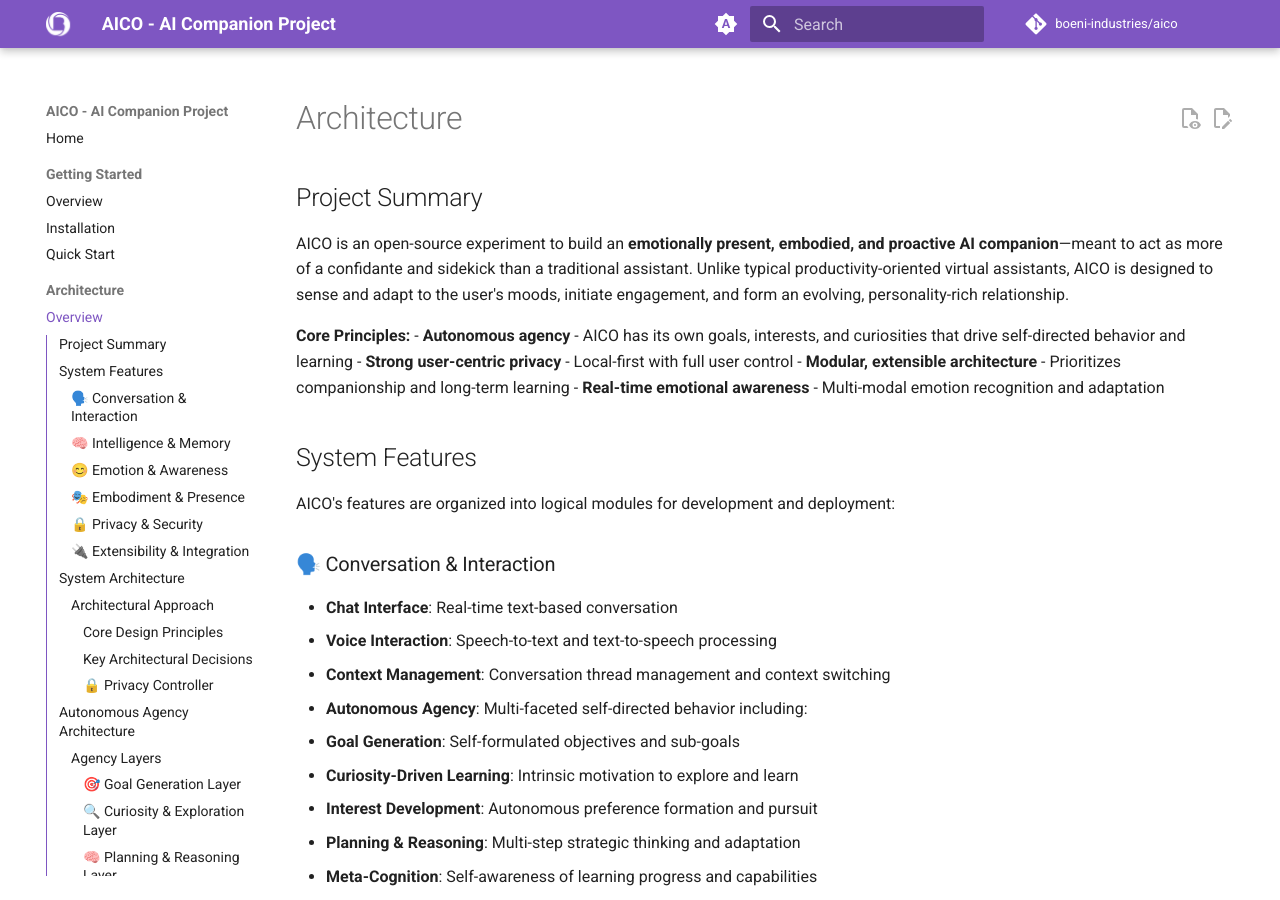
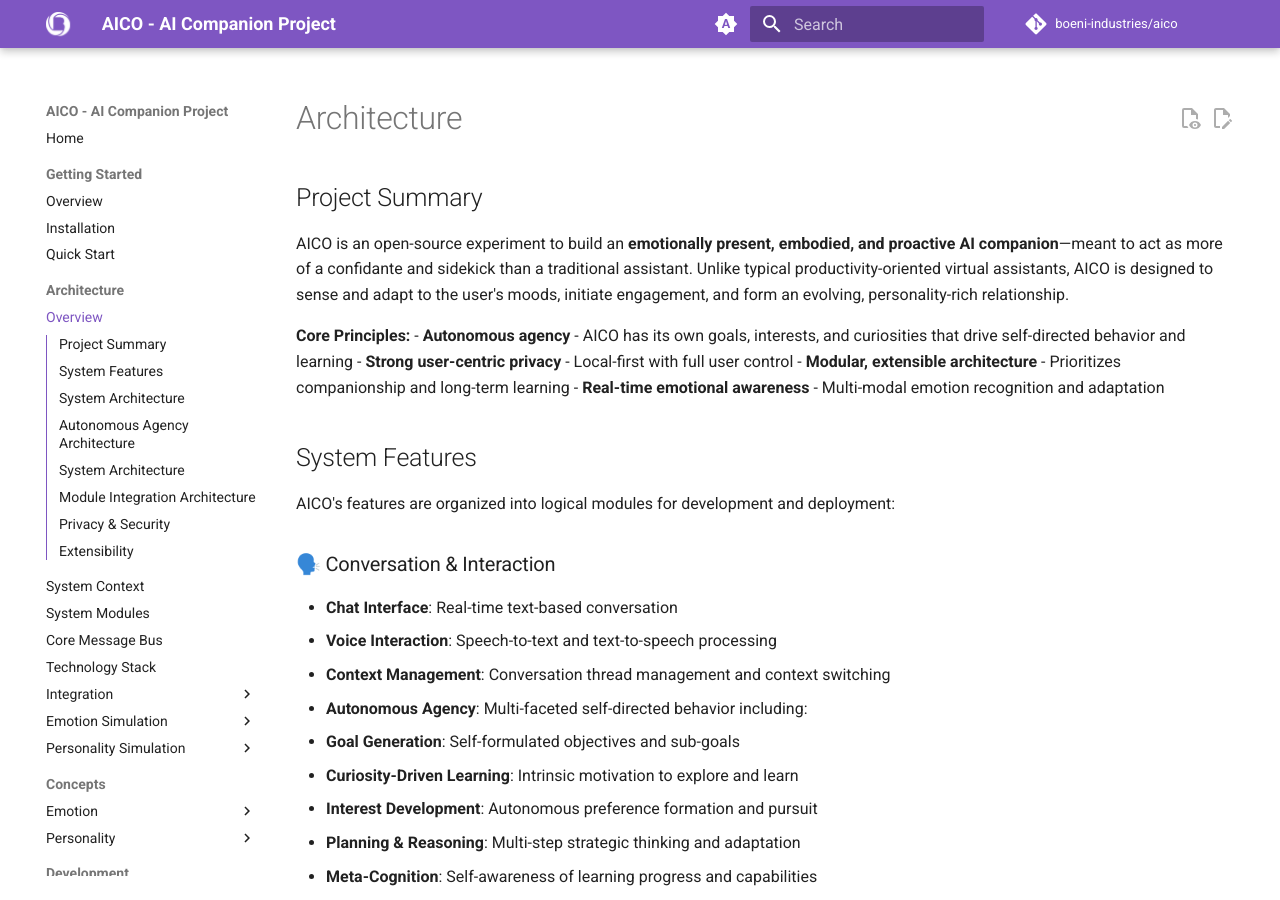
Before and after one commit to boeni-industries/aico, an MkDocs documentation site: the page built from docs/architecture/index.md, in a window 1280 px wide and 900 px high. Built offline with MkDocs 1.6.1 and Material for MkDocs 9.7.7, drawn with Linux system fonts in a browser that asks for light colours; comment, search, counter and statistics services are not loaded; the version menu is left out.

Commit message:
chore: move navigation depth config from theme to toc extension

```diff
--- a/mkdocs.yml
+++ b/mkdocs.yml
@@ -20,7 +20,7 @@ theme:
   name: material
   logo: assets/images/logo.png
   favicon: assets/images/logo.png
-  navigation_depth: 2
+
   palette:
     # Palette toggle for automatic mode
     - media: "(prefers-color-scheme)"
@@ -64,7 +64,6 @@ plugins:
   - search
 
 
-
 # Extensions
 markdown_extensions:
   - abbr
@@ -75,6 +74,7 @@ markdown_extensions:
   - md_in_html
   - toc:
       permalink: true
+      toc_depth: 2
   - pymdownx.arithmatex:
       generic: true
   - pymdownx.betterem:
```
